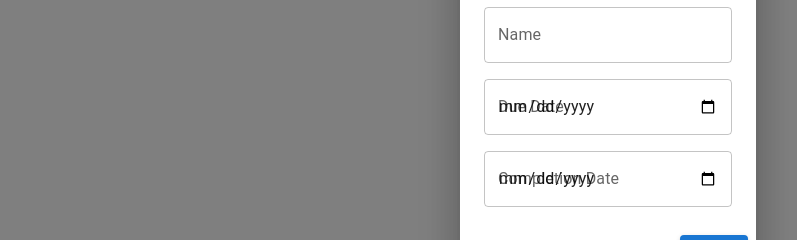
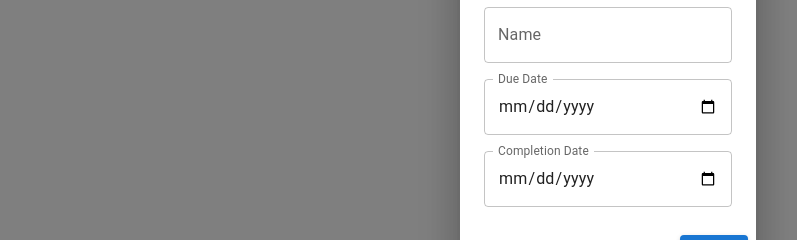
Before and after one commit to MichalKomet/engager.app-fe, a React (Vite) app: page / in a window 1280 px wide. Both pictures are taken after a click on the button "ADD NEW". Shown: the part 293-533 px from the top of the page, without its empty margins (32-829 px from the left). Built offline with nearby package versions, Linux system fonts and the light colour scheme; no server answers.

Commit message:
small UI fixes

```diff
--- a/src/components/TodoDialog.tsx
+++ b/src/components/TodoDialog.tsx
@@ -62,14 +62,16 @@ export default function TodoDialog({ open, onClose, onSave, editingTodo }: Props
                 <TextField
                     label="Due Date"
                     type="date"
-                    value={dueDate}
+                    value={dueDate || ''}
                     onChange={(e) => setDueDate(e.target.value || null)}
+                    InputLabelProps={{ shrink: true }}
                 />
                 <TextField
                     label="Completion Date"
                     type="date"
-                    value={completionDate}
+                    value={completionDate || ''}
                     onChange={(e) => setCompletionDate(e.target.value || null)}
+                    InputLabelProps={{ shrink: true }}
                 />
             </DialogContent>
             <DialogActions>
```
